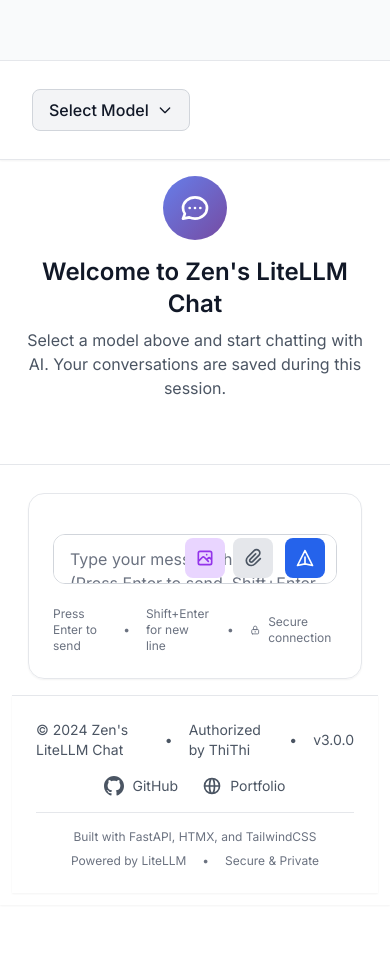
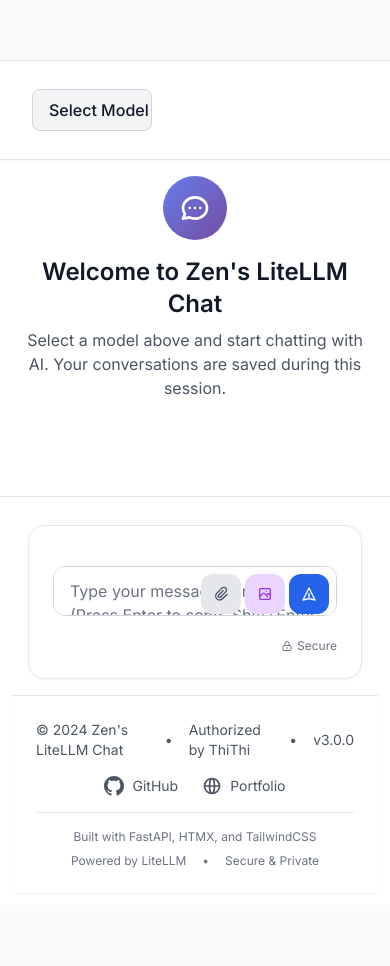
Before and after one commit to dinhdobathi1992/litellm-wrapper-ui, a FastAPI app: page / in a window 390 px wide. After the commit the page ends 868 px from the top, so only its background shows below. Run offline with FastAPI, Linux system fonts and the light colour scheme; the visitor is signed in with stand-in values (Sample User, id 1); data that the repository does not hold is empty; some libraries are stand-ins or nearby versions.

Commit message:
📱 Fix iPhone Mobile Scaling Issues - Fix horizontal scaling to use full iPhone screen width - Reorganize button layout to prevent overlap - Reduce button sizes and improve spacing - Add proper padding to textarea for button space - Fix model selector button clipping with ellipsis - Hide helper text on small screens to prevent overflow - Improve mobile container width and overflow handling - Add mobile-specific button container layout - Optimize for iPhone 14 Pro Max and similar devices

```diff
--- a/templates/chat.html
+++ b/templates/chat.html
@@ -226,10 +226,13 @@
 
         /* Mobile-first responsive design */
         @media (max-width: 768px) {
-            /* Prevent horizontal scroll */
+            /* Prevent horizontal scroll and ensure full width */
             body {
                 overflow-x: hidden;
-                width: 100%;
+                width: 100vw;
+                max-width: 100vw;
+                margin: 0;
+                padding: 0;
             }
 
             /* Main layout adjustments */
@@ -237,6 +240,8 @@
                 flex-direction: column;
                 min-height: 100vh;
                 height: 100vh;
+                width: 100vw;
+                max-width: 100vw;
             }
 
             /* Mobile container */
@@ -244,7 +249,9 @@
                 display: flex;
                 flex-direction: column;
                 height: 100vh;
-                width: 100%;
+                width: 100vw;
+                max-width: 100vw;
+                overflow-x: hidden;
             }
 
             /* Mobile header - fixed at top */
@@ -253,6 +260,7 @@
                 top: 0;
                 left: 0;
                 right: 0;
+                width: 100vw;
                 z-index: 50;
                 background: rgba(255, 255, 255, 0.95);
                 backdrop-filter: blur(10px);
@@ -287,6 +295,8 @@
                 padding: 1rem 0.75rem;
                 margin-top: 0;
                 margin-bottom: 80px; /* Account for fixed input */
+                width: 100vw;
+                max-width: 100vw;
             }
 
             /* Mobile input area - fixed at bottom */
@@ -295,6 +305,7 @@
                 bottom: 0;
                 left: 0;
                 right: 0;
+                width: 100vw;
                 z-index: 40;
                 background: rgba(255, 255, 255, 0.95);
                 backdrop-filter: blur(10px);
@@ -316,9 +327,18 @@
                 border-radius: 0.5rem;
             }
 
+            /* Mobile model select button */
+            #modelSelectButton {
+                max-width: 120px;
+                overflow: hidden;
+                text-overflow: ellipsis;
+                white-space: nowrap;
+            }
+
             /* Mobile message input */
             .mobile-message-input {
                 padding: 0.75rem;
+                padding-right: 8rem; /* Space for buttons */
                 font-size: 16px; /* Prevent zoom on iOS */
                 border-radius: 1rem;
                 min-height: 44px; /* Touch-friendly height */
@@ -328,14 +348,15 @@
 
             /* Mobile buttons - larger touch targets */
             .mobile-button {
-                width: 44px;
-                height: 44px;
+                width: 40px;
+                height: 40px;
                 border-radius: 0.75rem;
                 display: flex;
                 align-items: center;
                 justify-content: center;
-                font-size: 1rem;
+                font-size: 0.875rem;
                 touch-action: manipulation;
+                flex-shrink: 0;
             }
 
             /* Mobile message bubbles */
@@ -772,25 +793,27 @@
                         <input type="hidden" id="fileName" name="file_name" />
                         <input type="hidden" id="fileContent" name="file_content" />
                         <input type="hidden" id="isImageRequest" name="is_image_request" value="false" />
-                        <button type="button" id="fileButton" title="Attach file (PDF, DOCX, Excel, Images, Text files)" class="absolute bottom-3 right-16 flex items-center justify-center w-10 h-10 bg-gray-200 dark:bg-dark-700 text-gray-600 dark:text-gray-300 rounded-lg hover:bg-gray-300 dark:hover:bg-dark-600 transition-all duration-200 mobile-button">
-                            <svg class="w-5 h-5" fill="none" stroke="currentColor" viewBox="0 0 24 24">
+                        <!-- Button container for better mobile layout -->
+                        <div class="absolute bottom-2 right-2 flex items-center space-x-1">
+                            <!-- File upload button -->
+                            <button type="button" id="fileButton" title="Attach file" class="mobile-button bg-gray-200 dark:bg-dark-700 text-gray-600 dark:text-gray-300 hover:bg-gray-300 dark:hover:bg-dark-600 transition-all duration-200">
+                                <svg class="w-4 h-4" fill="none" stroke="currentColor" viewBox="0 0 24 24">
                                     <path stroke-linecap="round" stroke-linejoin="round" stroke-width="2" d="M15.172 7l-6.586 6.586a2 2 0 102.828 2.828l7.586-7.586a4 4 0 10-5.656-5.656l-7.586 7.586a6 6 0 108.485 8.485l6.586-6.586" />
                                 </svg>
                             </button>
                             <!-- Image generation button -->
-                        <button type="button" id="imageButton" title="Generate image" class="absolute bottom-3 right-28 flex items-center justify-center w-10 h-10 bg-purple-200 dark:bg-purple-700 text-purple-600 dark:text-purple-300 rounded-lg hover:bg-purple-300 dark:hover:bg-purple-600 transition-all duration-200 mobile-button">
-                            <svg class="w-5 h-5" fill="none" stroke="currentColor" viewBox="0 0 24 24">
+                            <button type="button" id="imageButton" title="Generate image" class="mobile-button bg-purple-200 dark:bg-purple-700 text-purple-600 dark:text-purple-300 hover:bg-purple-300 dark:hover:bg-purple-600 transition-all duration-200">
+                                <svg class="w-4 h-4" fill="none" stroke="currentColor" viewBox="0 0 24 24">
                                     <path stroke-linecap="round" stroke-linejoin="round" stroke-width="2" d="M4 16l4.586-4.586a2 2 0 012.828 0L16 16m-2-2l1.586-1.586a2 2 0 012.828 0L20 14m-6-6h.01M6 20h12a2 2 0 002-2V6a2 2 0 00-2-2H6a2 2 0 00-2 2v12a2 2 0 002 2z" />
                                 </svg>
                             </button>
                             <!-- Send button -->
-                        <div class="absolute bottom-3 right-3 flex items-center space-x-2">
                             <button
                                 type="submit"
-                                class="send-button mobile-button flex items-center justify-center w-10 h-10 bg-blue-600 text-white rounded-lg hover:bg-blue-700 disabled:opacity-50 disabled:cursor-not-allowed transition-all duration-200"
+                                class="send-button mobile-button bg-blue-600 text-white hover:bg-blue-700 disabled:opacity-50 disabled:cursor-not-allowed transition-all duration-200"
                                 id="sendButton"
                             >
-                                <svg class="w-5 h-5" fill="none" stroke="currentColor" viewBox="0 0 24 24">
+                                <svg class="w-4 h-4" fill="none" stroke="currentColor" viewBox="0 0 24 24">
                                     <path stroke-linecap="round" stroke-linejoin="round" stroke-width="2" d="M12 19l9 2-9-18-9 18 9-2zm0 0v-8"></path>
                                 </svg>
                             </button>
@@ -798,16 +821,16 @@
                     </div>
 
                     <div class="flex items-center justify-end text-xs text-gray-500 dark:text-gray-400 mobile-spacing">
-                        <div class="flex items-center space-x-4">
-                            <span>Press Enter to send</span>
-                            <span>•</span>
-                            <span>Shift+Enter for new line</span>
-                            <span>•</span>
-                            <div class="flex items-center space-x-2">
-                                <svg class="w-4 h-4" fill="none" stroke="currentColor" viewBox="0 0 24 24">
+                        <div class="flex items-center space-x-2 lg:space-x-4 flex-wrap">
+                            <span class="hidden sm:inline">Press Enter to send</span>
+                            <span class="hidden sm:inline">•</span>
+                            <span class="hidden sm:inline">Shift+Enter for new line</span>
+                            <span class="hidden sm:inline">•</span>
+                            <div class="flex items-center space-x-1 lg:space-x-2">
+                                <svg class="w-3 h-3 lg:w-4 lg:h-4" fill="none" stroke="currentColor" viewBox="0 0 24 24">
                                     <path stroke-linecap="round" stroke-linejoin="round" stroke-width="2" d="M12 15v2m-6 4h12a2 2 0 002-2v-6a2 2 0 00-2-2H6a2 2 0 00-2 2v6a2 2 0 002 2zm10-10V7a4 4 0 00-8 0v4h8z"></path>
                                 </svg>
-                                <span>Secure connection</span>
+                                <span class="text-xs">Secure</span>
                             </div>
                         </div>
                     </div>
```
Lines whose indentation alone changed are shown as unchanged.
